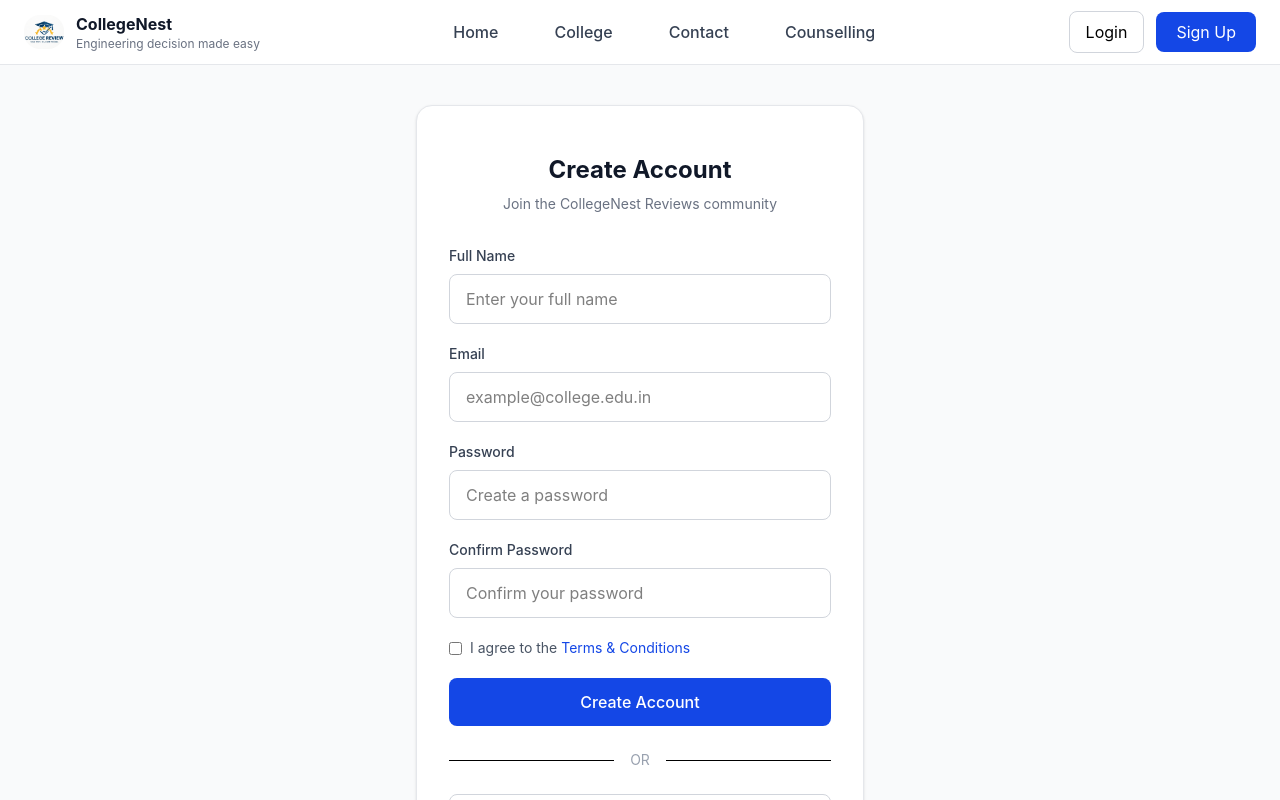
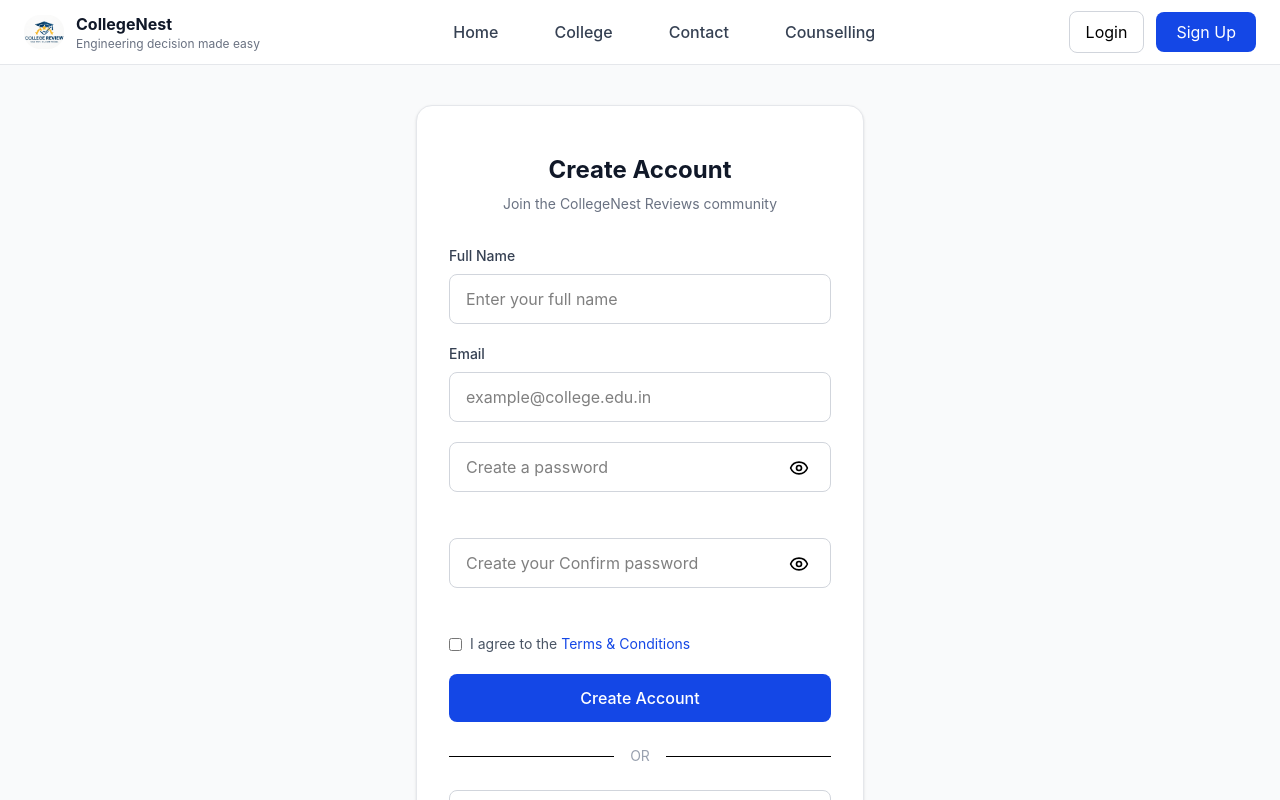
Before and after one commit to Anoopraja/CollegeNest, a React (Vite) app in the folder BCE-Bihar/: page /signup in a window 1280 px wide. Shown: the top 800 px of the page. Built offline with nearby package versions, Linux system fonts and the light colour scheme; no server answers.

Commit message:
signup and login page completed

```diff
--- a/BCE-Bihar/src/Components/pages/login.jsx
+++ b/BCE-Bihar/src/Components/pages/login.jsx
@@ -3,6 +3,7 @@ import React from "react";
 import { useState } from "react";
 import { useNavigate } from "react-router-dom";
 import authService from "../appWrite/appwrite.js";
+import { Eye, EyeOff } from "react-feather";
 
 
 
@@ -11,6 +12,7 @@ function Login() {
   const [password, setPassword] = useState("");
   const [error, setError] = useState("");
   const navigate = useNavigate();
+  const [showPassword, setShowPassword] = useState(false);
 
   const login = async (event) => {
     event.preventDefault();
@@ -71,13 +73,22 @@ function Login() {
               </button>
             </div>
 
+            <div>
               <input
-              type="password"
+                type={showPassword ? "text" : "password"}
                 placeholder="Enter your password"
                 className="w-full border border-gray-300 rounded-lg px-4 py-3 outline-none focus:border-blue-700"
                 value={password}
                 onChange={(e) => setPassword(e.target.value)}
               />
+              <button
+                type="button"
+                onClick={() => setShowPassword(!showPassword)}
+                className="relative left-85 bottom-6 -translate-y-1/2"
+              >
+                {showPassword ? <EyeOff size={20} /> : <Eye size={20} />}
+              </button>
+            </div>
           </div>
 
           {error && (
--- a/BCE-Bihar/src/Components/pages/signup.jsx
+++ b/BCE-Bihar/src/Components/pages/signup.jsx
@@ -1,6 +1,7 @@
 import { Link, useNavigate } from "react-router-dom";
 import { useState } from "react";
 import authService from "../appWrite/appwrite.js";
+import { Eye, EyeOff } from "lucide-react";
 
 const Signup = () => {
   const [email, setEmail] = useState("");
@@ -9,6 +10,8 @@ const Signup = () => {
   const [confirmPassword, setConfirmPassword] = useState("");
   const [error, setError] = useState("");
   const navigate = useNavigate();
+  const [showPassword, setShowPassword] = useState(false);
+  const [showConfirmPassword, setShowConfirmPassword] = useState(false);
 
 
   const signup = async (event) => {
@@ -86,32 +89,42 @@ const Signup = () => {
 
           {/* Password */}
           <div>
-            <label className="block text-sm font-medium text-gray-700 mb-2">
-              Password
-            </label>
+
 
             <input
+              type={showPassword ? "text" : "password"}
               value={password}
               onChange={(e) => setPassword(e.target.value)}
-              type="password"
+              className="w-full border border-gray-300 rounded-lg px-4 py-3 outline-none focus:border-blue-700"
               placeholder="Create a password"
               className="w-full border border-gray-300 rounded-lg px-4 py-3 focus:outline-none focus:border-blue-700"
             />
+            <button
+              type="button"
+              onClick={() => setShowPassword(!showPassword)}
+              className="relative left-85 bottom-6 -translate-y-1/2"
+            >
+              {showPassword ? <EyeOff size={20} /> : <Eye size={20} />}
+            </button>
           </div>
 
           {/* Confirm Password */}
           <div>
-            <label className="block text-sm font-medium text-gray-700 mb-2">
-              Confirm Password
-            </label>
-
             <input
+              type={showConfirmPassword ? "text" : "password"}
               value={confirmPassword}
               onChange={(e) => setConfirmPassword(e.target.value)}
-              type="password"
-              placeholder="Confirm your password"
+              className="w-full border border-gray-300 rounded-lg px-4 py-3 outline-none focus:border-blue-700"
+              placeholder="Create your Confirm password"
               className="w-full border border-gray-300 rounded-lg px-4 py-3 focus:outline-none focus:border-blue-700"
             />
+            <button
+              type="button"
+              onClick={() => setShowConfirmPassword(!showConfirmPassword)}
+              className="relative left-85 bottom-6 -translate-y-1/2"
+            >
+              {showConfirmPassword ? <EyeOff size={20} /> : <Eye size={20} />}
+            </button>
           </div>
 
           {/* Terms */}
@@ -137,8 +150,8 @@ const Signup = () => {
 
           {/* Sign Up Button */}
           <button
-          value={signup}
-          onChange={(e) => setSignup(e.target.value)}
+            value={signup}
+            onChange={(e) => setSignup(e.target.value)}
             type="submit"
             className="w-full bg-blue-700 hover:bg-blue-800 text-white py-3 rounded-lg font-medium transition"
           >
```
Lines whose indentation alone changed are shown as unchanged.
